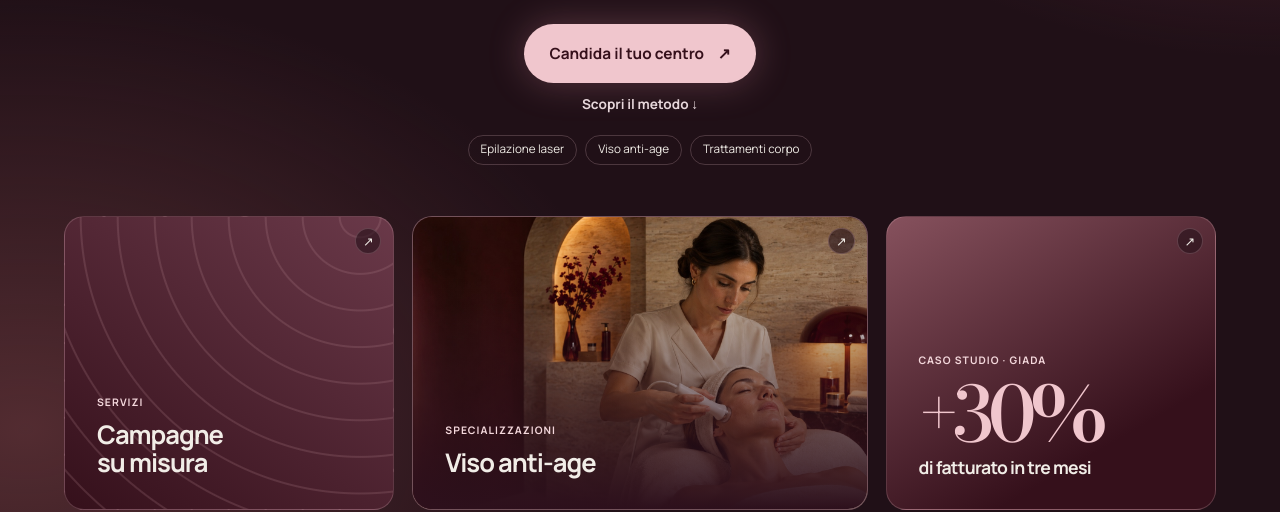
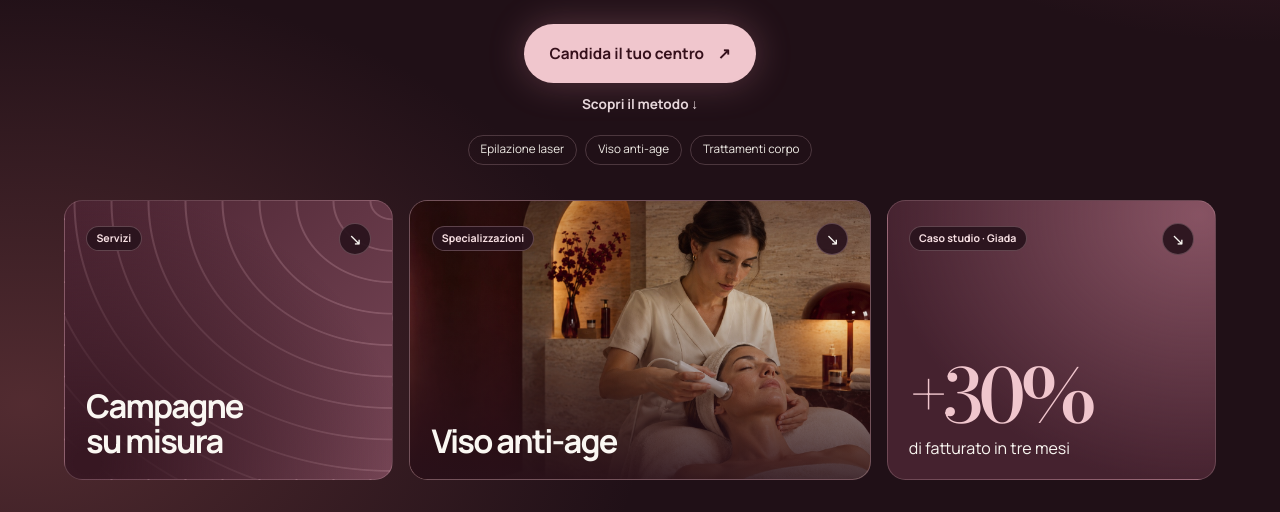
Before and after one commit to otticaclienti/sito-estetica-clienti, a plain HTML site: page index.html in a window 1280 px wide. Shown: the part 454-966 px from the top of the page. Drawn offline with Linux system fonts and the light colour scheme.

Commit message:
Rifinisce le tre card in apertura

```diff
--- a/assets/site.css
+++ b/assets/site.css
@@ -206,39 +206,84 @@ h1 em, h2 em { font-style: normal; font-weight: inherit; color: var(--rose-light
 
 .showcase {
   display: grid;
-  grid-template-columns: .9fr 1.24fr .9fr;
-  gap: clamp(.7rem, 1.4vw, 1.2rem);
-  margin-top: clamp(1.8rem, 4vw, 3.4rem);
+  grid-template-columns: minmax(0, 1fr) minmax(0, 1.4fr) minmax(0, 1fr);
+  gap: clamp(.65rem, 1.25vw, 1rem);
+  max-width: 73rem;
+  margin-top: clamp(1.6rem, 2.8vw, 2.55rem);
 }
 .showcase-card {
   position: relative;
   isolation: isolate;
-  display: flex;
+  display: grid;
+  grid-template-rows: auto 1fr;
   min-width: 0;
-  min-height: clamp(12rem, 23vw, 20rem);
-  flex-direction: column;
-  align-items: start;
-  justify-content: end;
+  min-height: clamp(13rem, 22vw, 17.5rem);
+  gap: 1.25rem;
   overflow: hidden;
   border: 1px solid var(--light-line);
-  border-radius: 1.25rem;
-  padding: clamp(.8rem, 2.5vw, 2rem);
+  border-radius: 1.15rem;
+  padding: clamp(.85rem, 1.65vw, 1.35rem);
+  color: var(--paper);
   background: #3E202C;
-  transition: border-color .2s ease, transform .2s ease;
+  transition: border-color .2s ease, box-shadow .2s ease;
 }
-.showcase-card:hover { transform: translateY(-4px); border-color: var(--rose-light); }
+.showcase-card:hover, .showcase-card:focus-visible {
+  border-color: var(--rose-light);
+  box-shadow: 0 10px 30px #16081170;
+}
+.showcase-card:focus-visible { outline-offset: -5px; }
 .showcase-campaigns {
-  background: repeating-radial-gradient(ellipse at 90% 0%, transparent 0 19px, #B2838C38 20px 21px, transparent 22px 37px), linear-gradient(35deg, #35101B, #6A3949);
+  background:
+    radial-gradient(ellipse at 7% 94%, #371722 3%, transparent 74%),
+    repeating-radial-gradient(ellipse at 100% 0%, transparent 0 20px, #EAB8C438 21px 22px, transparent 23px 37px),
+    linear-gradient(135deg, #4A2331, #784757);
 }
 .showcase-photo { background: #51333A; }
-.showcase-photo img { position: absolute; inset: 0; width: 100%; height: 100%; object-fit: cover; object-position: 65% 48%; z-index: -2; }
-.showcase-photo::after { position: absolute; inset: 0; z-index: -1; content: ''; background: linear-gradient(transparent 20%, #2D101C 100%); }
-.showcase-case { background: linear-gradient(150deg, #86515D, #35101B 74%); }
-.showcase-type { margin-bottom: .6rem; color: #F4D8DC; font-size: .65rem; font-weight: 700; letter-spacing: .1em; text-transform: uppercase; }
-.showcase-title { font-size: clamp(1rem, 2vw, 1.8rem); font-weight: 700; line-height: 1.1; letter-spacing: -.04em; }
-.showcase-result { color: var(--rose-light); font: 500 clamp(2.5rem, 6vw, 5.5rem)/.95 var(--serif); letter-spacing: -.08em; }
-.showcase-case .showcase-title { margin-top: .4rem; font-size: clamp(.85rem, 1.4vw, 1.1rem); }
-.showcase-arrow { position: absolute; right: .75rem; top: .7rem; display: grid; place-items: center; width: 1.65rem; aspect-ratio: 1; border: 1px solid var(--light-line); border-radius: 50%; font-size: .8rem; background: #24101996; }
+.showcase-photo img {
+  position: absolute;
+  inset: 0;
+  z-index: -2;
+  width: 100%;
+  height: 100%;
+  object-fit: cover;
+  object-position: 69% 53%;
+}
+.showcase-photo::after {
+  position: absolute;
+  inset: 0;
+  z-index: -1;
+  content: '';
+  background: linear-gradient(4deg, #291019 0%, #29101988 30%, transparent 64%, #2910194D);
+}
+.showcase-case { background: radial-gradient(ellipse at 95% 5%, #875363, transparent 72%), #45222F; }
+.showcase-head { display: flex; justify-content: space-between; align-items: center; gap: .45rem; }
+.showcase-type {
+  padding: .32rem .58rem;
+  border: 1px solid #F0C6CD45;
+  border-radius: 99px;
+  color: #F9E1E4;
+  background: #29131DEB;
+  font-size: .66rem;
+  font-weight: 700;
+  line-height: 1.2;
+}
+.showcase-arrow {
+  display: grid;
+  flex: 0 0 auto;
+  width: 2rem;
+  aspect-ratio: 1;
+  place-items: center;
+  border: 1px solid #F0C6CD45;
+  border-radius: 50%;
+  background: #29131DEB;
+  font: 400 1rem/1 system-ui, sans-serif;
+  transition: background-color .2s ease, color .2s ease;
+}
+.showcase-card:is(:hover, :focus-visible) .showcase-arrow { color: var(--wine-dark); background: var(--rose-light); }
+.showcase-copy { display: grid; align-self: end; gap: .45rem; }
+.showcase-title { font-size: clamp(1.2rem, 2.55vw, 2.25rem); font-weight: 700; line-height: 1.06; letter-spacing: -.055em; }
+.showcase-result { color: var(--rose-light); font: 500 clamp(3rem, 5.85vw, 5.2rem)/.9 var(--serif); letter-spacing: -.065em; }
+.showcase-caption { font-size: clamp(.78rem, 1.3vw, 1rem); line-height: 1.3; }
 
 .services-grid {
   display: grid;
@@ -471,8 +516,19 @@ footer { background: var(--ivory); color: var(--wine); border-top: 1px solid var
   .hero h1 { font-size: clamp(2.45rem, 9.6vw, 4.5rem); }
   .hero-lead { margin-block-start: 1.2rem; }
   .hero-actions { margin-block-start: 1.4rem; }
-  .showcase { width: 100%; padding: .2rem var(--gutter) .5rem; grid-template-columns: repeat(3, minmax(9.25rem, 1fr)); overflow-x: auto; scroll-snap-type: x mandatory; scrollbar-color: #A47883 transparent; scroll-padding-inline: var(--gutter); }
-  .showcase-card { min-height: clamp(10rem, 28vw, 14rem); scroll-snap-align: start; border-radius: .95rem; }
+  .showcase {
+    width: 100%;
+    grid-template-columns: repeat(3, minmax(9.75rem, 1fr));
+    padding: .25rem var(--gutter) .6rem;
+    overflow-x: auto;
+    scroll-snap-type: x proximity;
+    scrollbar-width: thin;
+    scrollbar-color: #A47883 transparent;
+    scroll-padding-inline: var(--gutter);
+  }
+  .showcase-card { min-height: clamp(10rem, 29vw, 14rem); scroll-snap-align: start; border-radius: .95rem; }
+  .showcase-type { padding-inline: .4rem; font-size: .6rem; }
+  .showcase-arrow { width: 1.55rem; font-size: .8rem; }
   .section-intro, .case-grid, .faq-grid, .application-grid { grid-template-columns: 1fr; }
   .application-visual { display: none; }
   .section-intro { gap: 1rem; }
@@ -484,5 +540,5 @@ footer { background: var(--ivory); color: var(--wine); border-top: 1px solid var
 }
 @media (prefers-reduced-motion: reduce) {
   :root { scroll-behavior: auto; }
-  .button, .play-icon, .showcase-card { transition: none; }
+  .button, .play-icon, .showcase-card, .showcase-arrow { transition: none; }
 }
--- a/index.html
+++ b/index.html
@@ -20,7 +20,7 @@
 <meta name="twitter:title" content="Estetica Premium — Marketing per centri estetici" />
 <meta name="twitter:description" content="Acquisizione clienti e Beauty Consultant per centri di estetica avanzata: laser, viso anti-age e corpo." />
 <meta name="twitter:image" content="https://estetica-premium.it/assets/logo-premium.png" />
-<link rel="stylesheet" href="assets/site.css" />
+<link rel="stylesheet" href="assets/site.css?v=20261126" />
 <script src="assets/site.js" defer></script>
 </head>
 <body id="top">
@@ -59,25 +59,37 @@
         </nav>
       </div>
 
-      <div class="wrap showcase" id="anteprime" aria-label="In evidenza">
+      <nav class="wrap showcase" id="anteprime" aria-label="In evidenza">
         <a class="showcase-card showcase-campaigns" href="#servizi">
+          <span class="showcase-head">
             <span class="showcase-type">Servizi</span>
+            <span class="showcase-arrow" aria-hidden="true">↘</span>
+          </span>
+          <span class="showcase-copy">
             <span class="showcase-title">Campagne<br />su misura</span>
-          <span class="showcase-arrow" aria-hidden="true">↗</span>
+          </span>
         </a>
         <a class="showcase-card showcase-photo" href="#viso">
           <img src="assets/estetica-editoriale.jpg" alt="" width="1500" height="1000" fetchpriority="high" />
+          <span class="showcase-head">
             <span class="showcase-type">Specializzazioni</span>
+            <span class="showcase-arrow" aria-hidden="true">↘</span>
+          </span>
+          <span class="showcase-copy">
             <span class="showcase-title">Viso anti-age</span>
-          <span class="showcase-arrow" aria-hidden="true">↗</span>
+          </span>
         </a>
         <a class="showcase-card showcase-case" href="#caso-studio">
+          <span class="showcase-head">
             <span class="showcase-type">Caso studio · Giada</span>
+            <span class="showcase-arrow" aria-hidden="true">↘</span>
+          </span>
+          <span class="showcase-copy">
             <span class="showcase-result">+30%</span>
-          <span class="showcase-title">di fatturato in tre mesi</span>
-          <span class="showcase-arrow" aria-hidden="true">↗</span>
+            <span class="showcase-caption">di fatturato in tre mesi</span>
+          </span>
         </a>
-      </div>
+      </nav>
     </section>
 
     <section id="vsl" class="section paper" hidden aria-labelledby="vsl-title">
```
Lines whose indentation alone changed are shown as unchanged.
